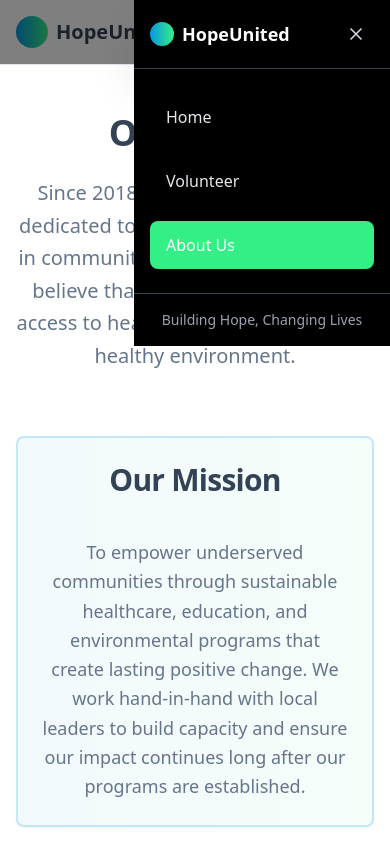
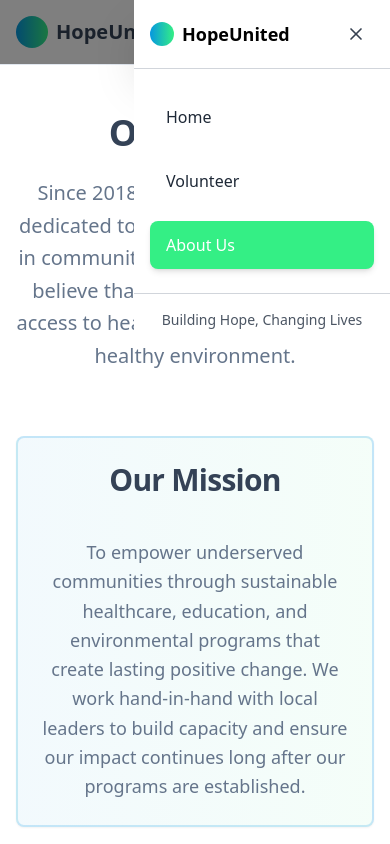
Before and after one commit to joydeep1007/hope-united-repo, a React (Vite) app: page /about in a window 390 px wide. Both pictures are taken after a click on the button "Toggle mobile menu". Shown: the top 844 px of the page. Built offline with nearby package versions, Linux system fonts and the light colour scheme.

Commit message:
manu updatess

```diff
--- a/src/components/Navigation.tsx
+++ b/src/components/Navigation.tsx
@@ -170,15 +170,15 @@
             {/* Mobile Menu */}
             <motion.div
               className="fixed top-0 right-0 h-full w-64 shadow-2xl z-50 md:hidden"
-              style={{ backgroundColor: '#000000' }}
+              style={{ backgroundColor: '#ffffff' }}
               initial={{ x: "100%" }}
               animate={{ x: 0 }}
               exit={{ x: "100%" }}
               transition={{ type: "spring", damping: 25, stiffness: 200 }}
             >
-              <div className="flex flex-col h-full" style={{ backgroundColor: '#000000' }}>
+              <div className="flex flex-col h-full" style={{ backgroundColor: '#ffffff' }}>
                 {/* Mobile Menu Header */}
-                <div className="flex items-center justify-between p-4 border-b border-gray-700" style={{ backgroundColor: '#000000' }}>
+                <div className="flex items-center justify-between p-4 border-b border-gray-300" style={{ backgroundColor: '#ffffff' }}>
                   <motion.div
                     className="flex items-center space-x-2"
                     initial={{ opacity: 0, x: 20 }}
@@ -186,11 +186,11 @@
                     transition={{ delay: 0.1 }}
                   >
                     <div className="w-6 h-6 bg-gradient-to-r from-trust-blue to-hope-green rounded-full"></div>
-                    <span className="text-lg font-bold text-white">HopeUnited</span>
+                    <span className="text-lg font-bold text-black">HopeUnited</span>
                   </motion.div>
                   <motion.button
                     onClick={closeMobileMenu}
-                    className="p-2 text-gray-300 hover:text-white"
+                    className="p-2 text-gray-700 hover:text-black"
                     whileHover={{ scale: 1.1 }}
                     whileTap={{ scale: 0.95 }}
                     initial={{ opacity: 0, rotate: -90 }}
@@ -202,7 +202,7 @@
                 </div>
 
                 {/* Mobile Menu Items */}
-                <nav className="flex-1 px-4 py-6" style={{ backgroundColor: '#000000' }}>
+                <nav className="flex-1 px-4 py-6" style={{ backgroundColor: '#ffffff' }}>
                   <motion.div
                     className="space-y-4"
                     variants={staggerContainer}
@@ -217,7 +217,7 @@
                           "block py-3 px-4 rounded-lg text-base font-medium transition-all duration-200",
                           isActive("/")
                             ? "bg-hope-green text-white shadow-md"
-                            : "text-gray-200 hover:bg-gray-800 hover:text-white"
+                            : "text-gray-800 hover:bg-gray-100 hover:text-black"
                         )}
                       >
                         <motion.span
@@ -237,7 +237,7 @@
                           "block py-3 px-4 rounded-lg text-base font-medium transition-all duration-200",
                           isActive("/volunteer")
                             ? "bg-hope-green text-white shadow-md"
-                            : "text-gray-200 hover:bg-gray-800 hover:text-white"
+                            : "text-gray-800 hover:bg-gray-100 hover:text-black"
                         )}
                       >
                         <motion.span
@@ -257,7 +257,7 @@
                           "block py-3 px-4 rounded-lg text-base font-medium transition-all duration-200",
                           isActive("/about")
                             ? "bg-hope-green text-white shadow-md"
-                            : "text-gray-200 hover:bg-gray-800 hover:text-white"
+                            : "text-gray-800 hover:bg-gray-100 hover:text-black"
                         )}
                       >
                         <motion.span
@@ -273,13 +273,13 @@
 
                 {/* Mobile Menu Footer */}
                 <motion.div
-                  className="p-4 border-t border-gray-700"
-                  style={{ backgroundColor: '#000000' }}
+                  className="p-4 border-t border-gray-300"
+                  style={{ backgroundColor: '#ffffff' }}
                   initial={{ opacity: 0, y: 20 }}
                   animate={{ opacity: 1, y: 0 }}
                   transition={{ delay: 0.4 }}
                 >
-                  <p className="text-sm text-gray-400 text-center">
+                  <p className="text-sm text-gray-600 text-center">
                     Building Hope, Changing Lives
                   </p>
                 </motion.div>
```
